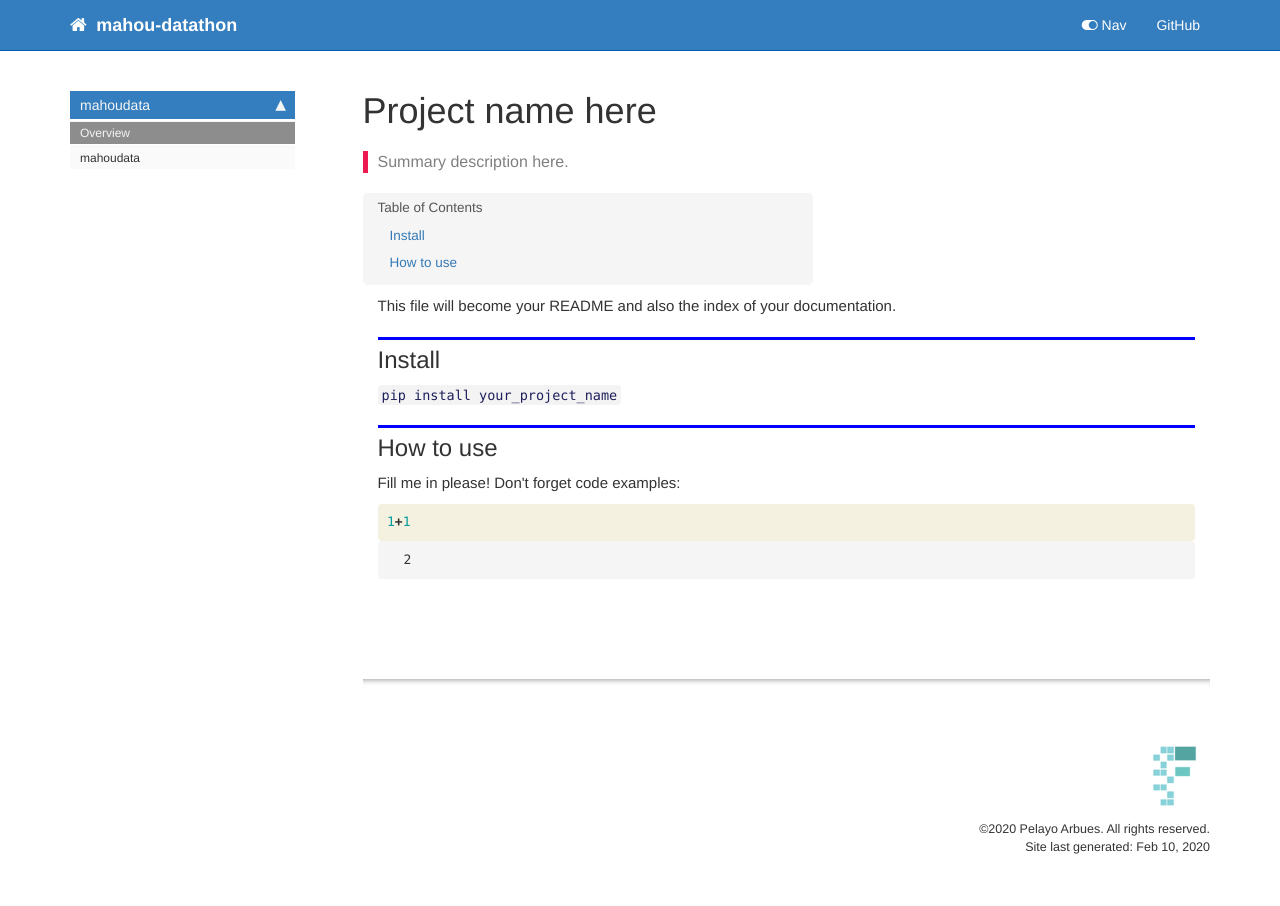
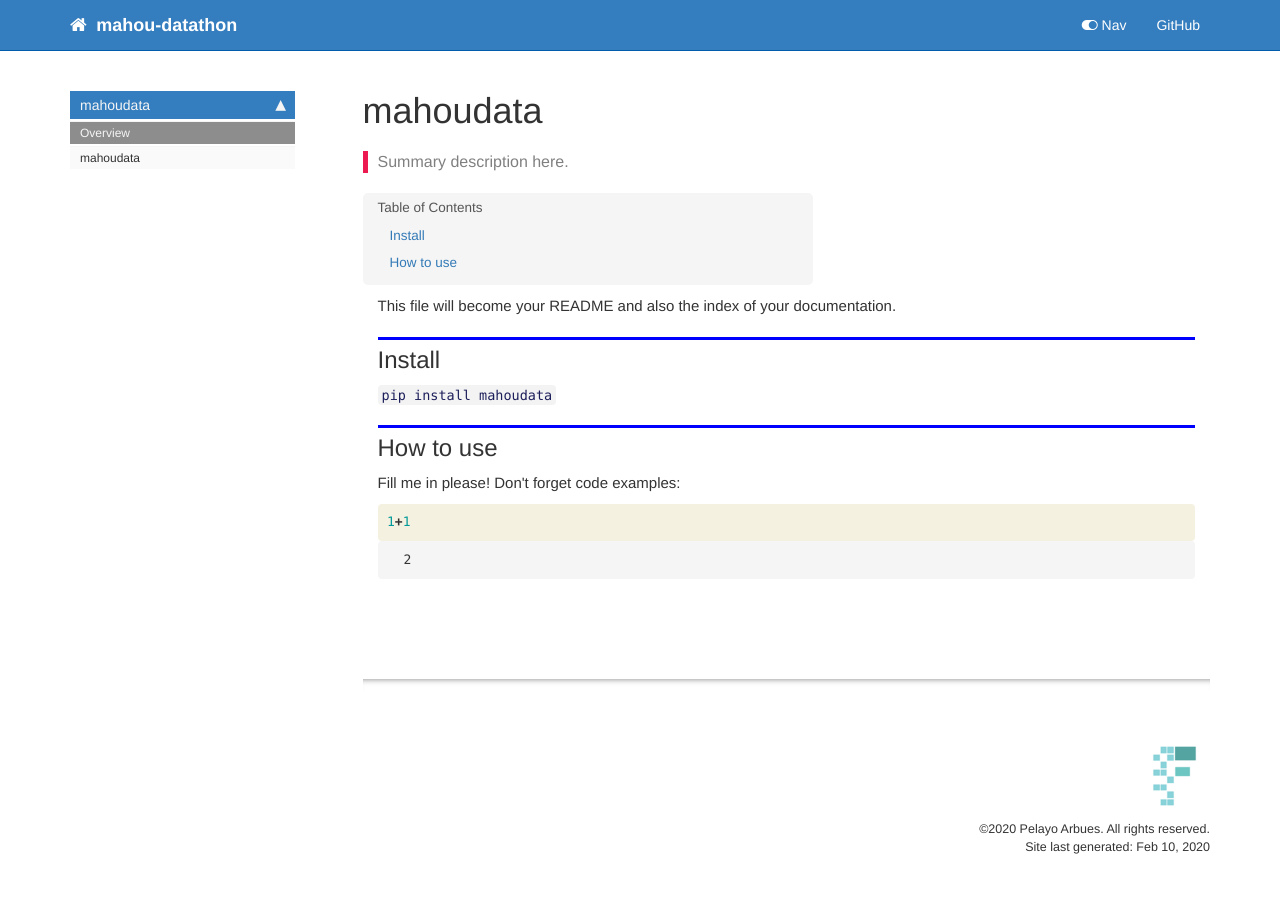
Before and after one commit to pelayoarbues/datathon_mahou, a Jekyll site: the page built from docs/index.html, in a window 1280 px wide. Built offline with Jekyll 4.4.1, drawn with Linux system fonts in a browser that asks for light colours; nearby versions of some CDN libraries; comment, search, counter and statistics services are not loaded.

Commit message:
Edits index

```diff
--- a/docs/index.html
+++ b/docs/index.html
@@ -1,6 +1,6 @@
 ---
 
-title: Project name here
+title: mahoudata
 
 keywords: fastai
 sidebar: home_sidebar
@@ -37,7 +37,7 @@
 </div>
 <div class="cell border-box-sizing text_cell rendered"><div class="inner_cell">
 <div class="text_cell_render border-box-sizing rendered_html">
-<p><code>pip install your_project_name</code></p>
+<p><code>pip install mahoudata</code></p>
 
 </div>
 </div>
```
Also changed, not shown: README.md, 2 other files.
